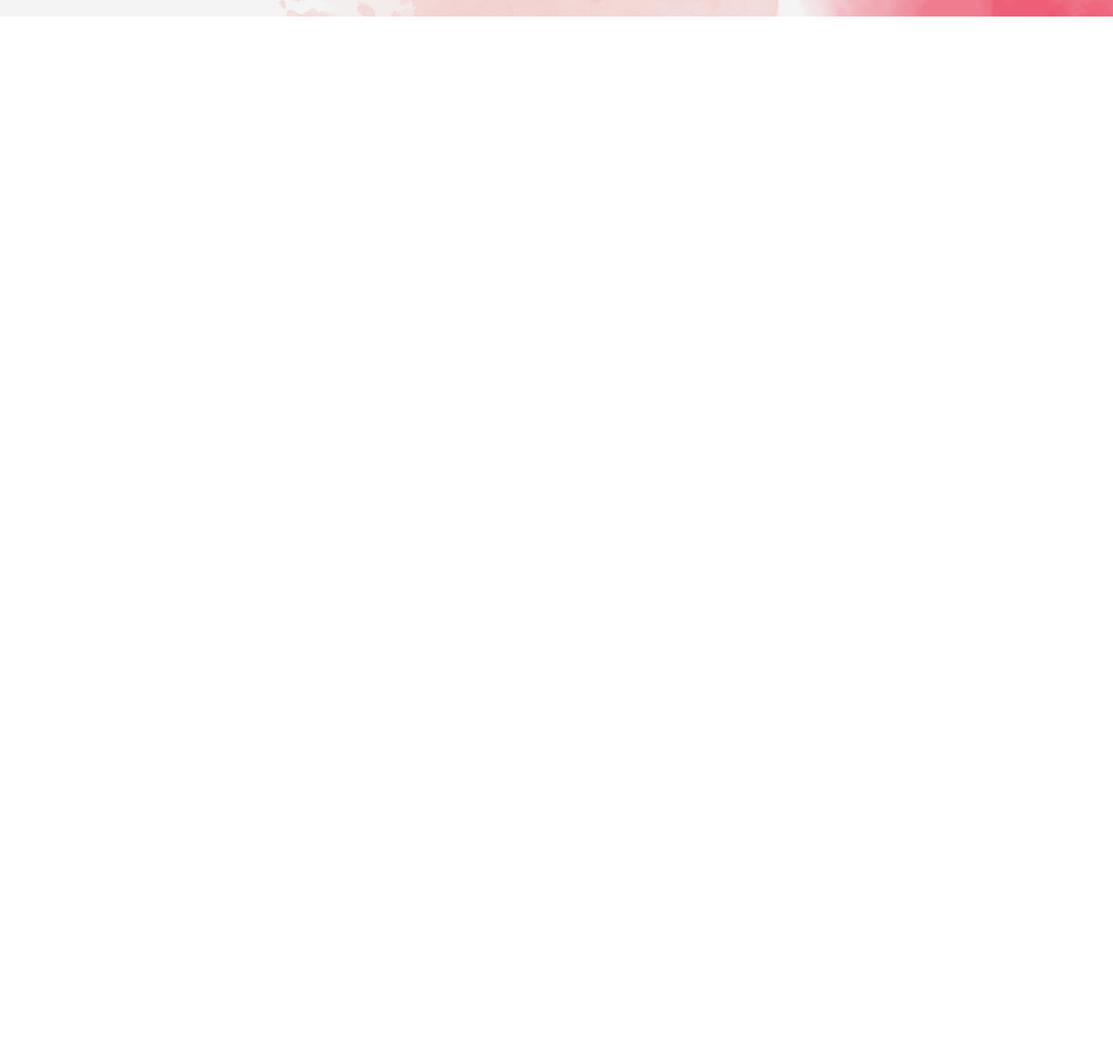
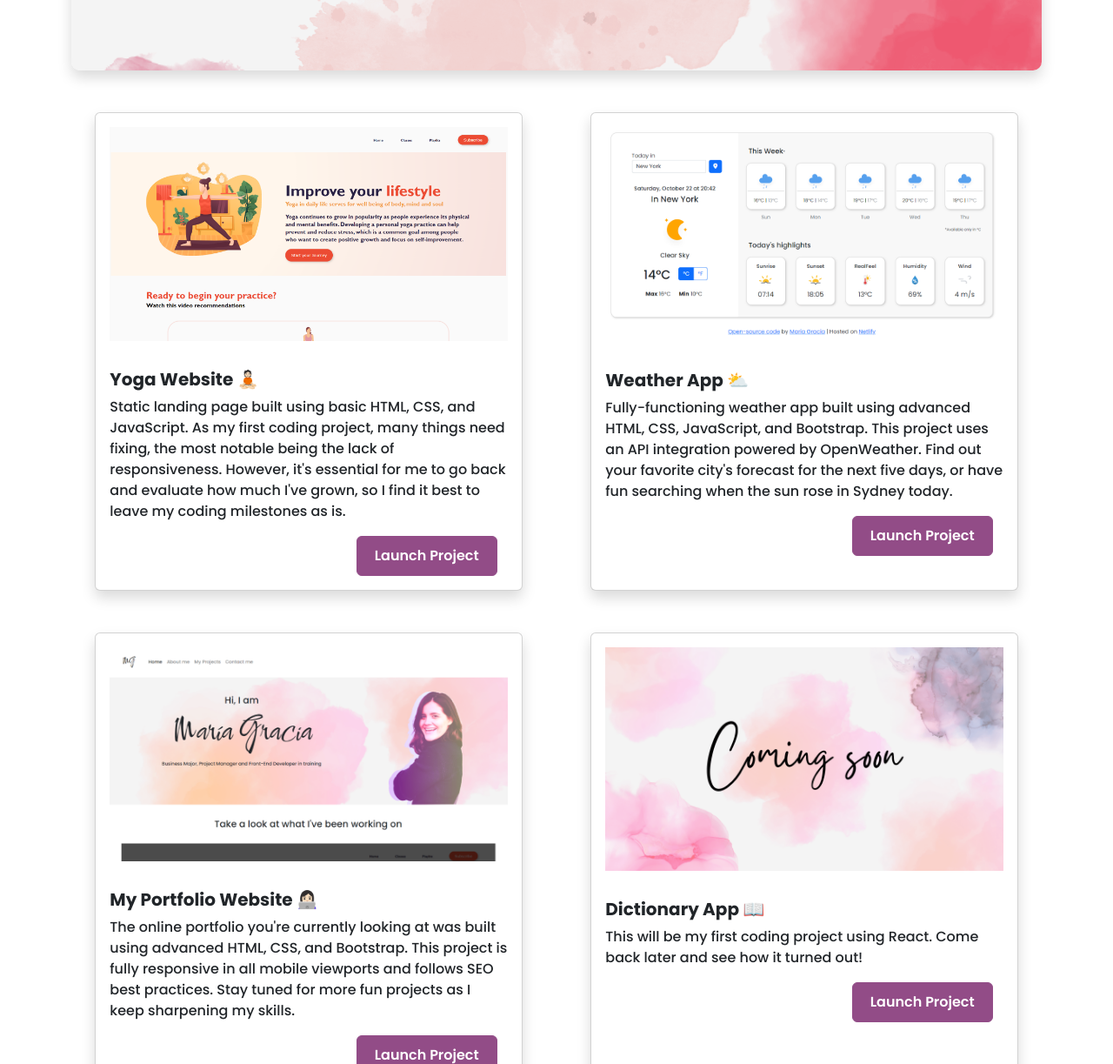
Before and after one commit to mariagracialg/portafolio_project, a plain HTML site: page projects.html in a window 1280 px wide. Shown: the part 309-1532 px from the top of the page at 87% size. Before the commit the page ends 800 px from the top, so only its background shows below. Drawn offline with nearby package versions, Linux system fonts and the light colour scheme; a web font is replaced by a local one.

Commit message:
Added content to my projects page

```diff
--- a/projects.html
+++ b/projects.html
@@ -26,7 +26,7 @@
   <body>
     <nav class="navbar navbar-expand-lg">
       <div class="container-fluid p-3 ps-5">
-        <a class="navbar-brand heading-font" href="/">MG</a>
+        <a class="navbar-brand heading-font" href="/" id="brand-logo">MG</a>
         <button
           class="navbar-toggler"
           type="button"
@@ -48,9 +48,136 @@
         </div>
       </div>
     </nav>
-    <div class="hero-img-projects">
-      <h1 class="heading-font text-center p-5">My Projects</h1>
+    <div class="container">
+      <div class="hero-img-projects shadow">
+        <h1 class="text-center ps-5 pe-5 pt-5">My Projects</h1>
+        <h3 class="text-center pb-5">
+          Featured projects are open source and hosted on Netlify. Enjoy.
+        </h3>
+      </div>
     </div>
+    <div class="container mt-5">
+      <div class="row">
+        <div class="col-xl-6 d-flex justify-content-center text-center mb-5">
+          <div class="card shadow" style="width: 90%">
+            <img
+              src="/images/yoga-project.png"
+              class="card-img-top p-3"
+              alt="yoga-project"
+            />
+            <div class="card-body">
+              <h5 class="card-title text-start">Yoga Website 🧘🏻</h5>
+              <p class="card-text text-start ellipsis">
+                Static landing page built using basic HTML, CSS, and JavaScript.
+                As my first coding project, many things need fixing, the most
+                notable being the lack of responsiveness. However, it's
+                essential for me to go back and evaluate how much I've grown, so
+                I find it best to leave my coding milestones as is.
+              </p>
+              <div class="container text-end">
+                <a
+                  href="https://classy-muffin-717536.netlify.app/"
+                  target="_blank"
+                  class="btn btn-primary"
+                  >Launch Project</a
+                >
+              </div>
+            </div>
+          </div>
+        </div>
+        <div class="col-xl-6 d-flex justify-content-center text-center mb-5">
+          <div class="card shadow" style="width: 90%">
+            <img
+              src="/images/weather-app.png"
+              class="card-img-top p-3"
+              alt="yoga-project"
+            />
+            <div class="card-body">
+              <h5 class="card-title text-start">Weather App ⛅</h5>
+              <p class="card-text text-start">
+                Fully-functioning weather app built using advanced HTML, CSS,
+                JavaScript, and Bootstrap. This project uses an API integration
+                powered by OpenWeather. Find out your favorite city's forecast
+                for the next five days, or have fun searching when the sun rose
+                in Sydney today.
+              </p>
+              <div class="container text-end">
+                <a
+                  href="https://sensational-tapioca-542227.netlify.app/"
+                  target="_blank"
+                  class="btn btn-primary"
+                  >Launch Project</a
+                >
+              </div>
+            </div>
+          </div>
+        </div>
+        <div class="col-xl-6 d-flex justify-content-center text-center mb-5">
+          <div class="card shadow" style="width: 90%">
+            <img
+              src="/images/portfolio-project.png"
+              class="card-img-top p-3"
+              alt="yoga-project"
+            />
+            <div class="card-body">
+              <h5 class="card-title text-start">My Portfolio Website 👩🏻‍💻</h5>
+              <p class="card-text text-start">
+                The online portfolio you're currently looking at was built using
+                advanced HTML, CSS, and Bootstrap. This project is fully
+                responsive in all mobile viewports and follows SEO best
+                practices. Stay tuned for more fun projects as I keep sharpening
+                my skills.
+              </p>
+              <div class="container text-end">
+                <a
+                  href="https://unrivaled-taiyaki-f7874a.netlify.app/"
+                  target="_blank"
+                  class="btn btn-primary"
+                  >Launch Project</a
+                >
+              </div>
+            </div>
+          </div>
+        </div>
+        <div class="col-xl-6 d-flex justify-content-center text-center mb-5">
+          <div class="card shadow" style="width: 90%">
+            <img
+              src="/images/coming-soon.png"
+              class="card-img-top p-3"
+              alt="yoga-project"
+            />
+            <div class="card-body">
+              <h5 class="card-title text-start">Dictionary App 📖</h5>
+              <p class="card-text text-start">
+                This will be my first coding project using React. Come back
+                later and see how it turned out!
+              </p>
+              <div class="container text-end">
+                <a href="/" target="_blank" class="btn btn-primary"
+                  >Launch Project</a
+                >
+              </div>
+            </div>
+          </div>
+        </div>
+      </div>
+    </div>
+    <footer>
+      <div class="container">
+        <div class="row pt-3 pb-3 align-items-center">
+          <div class="col">
+            <a
+              href="https://www.linkedin.com/in/mariagracialg/"
+              class="heading-font"
+              >Maria Gracia</a
+            >
+          </div>
+          <div class="col">
+            <p class="text-end">© 2022 All rights reserved.</p>
+          </div>
+        </div>
+      </div>
+    </footer>
     <script
       src="https://cdn.jsdelivr.net/npm/bootstrap@5.2.2/dist/js/bootstrap.bundle.min.js"
       integrity="sha384-OERcA2EqjJCMA+/3y+gxIOqMEjwtxJY7qPCqsdltbNJuaOe923+mo//f6V8Qbsw3"
--- a/style/style.css
+++ b/style/style.css
@@ -102,13 +102,26 @@ footer p {
   background-image: url("/images/background-projects.png");
   background-repeat: no-repeat;
   background-size: cover;
+  border-radius: 10px;
+  margin: auto;
+  padding: 30px 50px;
 }
 
-.hero-img-contact {
-  background-image: url("/images/background-contact.png");
-  background-repeat: no-repeat;
-  background-size: cover;
+.hero-img-projects h1 {
+  font-size: 75px;
+  font-weight: 600;
 }
+
+.card-title {
+  font-weight: 700;
+}
+
+/* .ellipsis {
+  display: -webkit-box;
+  -webkit-line-clamp: 4;
+  -webkit-box-orient: vertical;
+  overflow: hidden;
+} */
 
 .about-img {
   font-size: 32px;
@@ -221,7 +234,7 @@ footer p {
 }
 
 .contact-link-section {
-  margin-bottom: 150px;
+  margin-bottom: 90px;
 }
 
 #brand-logo {
@@ -241,6 +254,9 @@ footer p {
   }
   .max-margin {
     margin-top: 12px;
+  }
+  .contact-banner h1 {
+    font-size: 65px;
   }
 }
 
@@ -284,4 +300,7 @@ footer p {
   .contact-banner h1 {
     font-size: 45px;
   }
+  .hero-img-projects h1 {
+    font-size: 45px;
+  }
 }
```
Also changed, not shown: contact.html (+13 -9 lines), index.html (+13 -12 lines), images/coming-soon.png (added).
